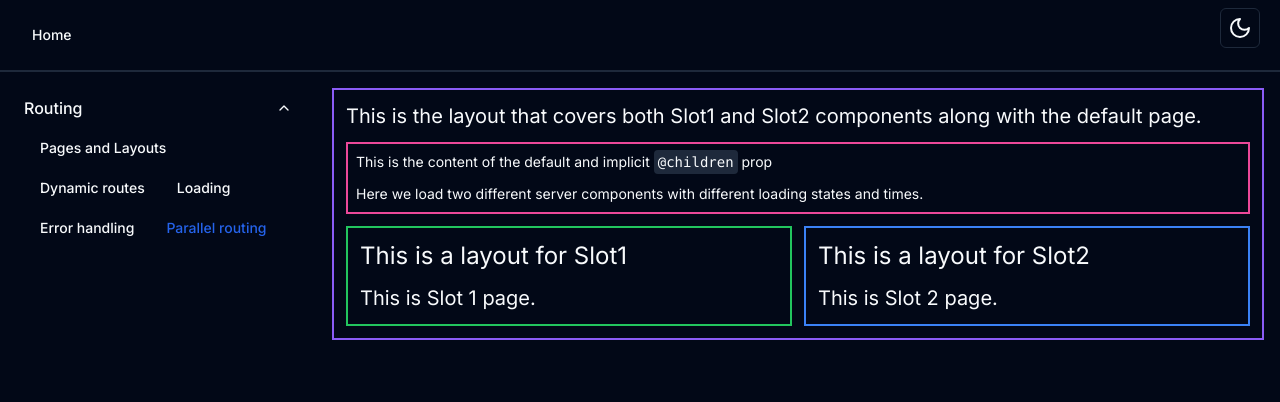
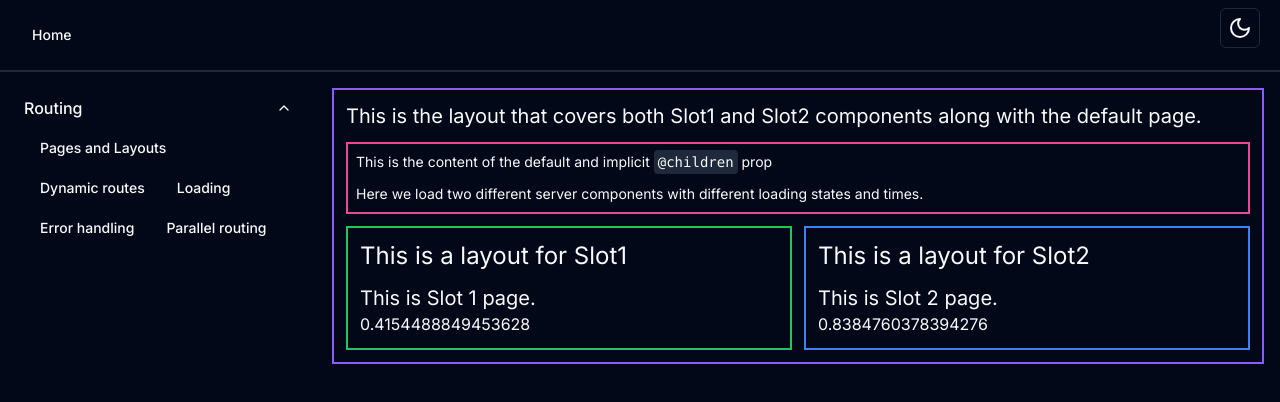
Before and after one commit to jainmohit2001/nextjs-features, a Next.js app: page /routing/parallel-routing in a window 1280 px wide. Shown: the top 402 px of the page. Built offline with nearby package versions, Linux system fonts and the light colour scheme.

Commit message:
Solved parallel routing issue using manual router.refresh and router.push methods

```diff
--- a/src/app/routing/parallel-routing/@slot1/layout.tsx
+++ /dev/null
@@ -1,12 +0,0 @@
-export default function Slot1Layout({
-  children,
-}: {
-  children: React.ReactNode
-}) {
-  return (
-    <div className="flex flex-1 flex-col gap-3 border-2 border-green-500 p-3">
-      <p className="text-2xl">This is a layout for Slot1</p>
-      {children}
-    </div>
-  )
-}
--- a/src/app/routing/parallel-routing/@slot1/loading.tsx
+++ /dev/null
@@ -1,3 +0,0 @@
-export default function Slot1Loading() {
-  return <p className="text-xl text-green-500">Loading Slot 1 data...</p>
-}
--- a/src/app/routing/parallel-routing/@slot1/page.tsx
+++ b/src/app/routing/parallel-routing/@slot1/page.tsx
@@ -1,9 +1,15 @@
 import { sleep } from '@/lib/utils'
 
+export const dynamic = 'force-dynamic'
 export const revalidate = 0
 
 export default async function Slot1Page() {
   await sleep(1500)
 
-  return <p className="text-xl">This is Slot 1 page.</p>
+  return (
+    <div>
+      <p className="text-xl">This is Slot 1 page.</p>
+      <p>{Math.random().toString()}</p>
+    </div>
+  )
 }
--- a/src/app/routing/parallel-routing/@slot2/layout.tsx
+++ /dev/null
@@ -1,12 +0,0 @@
-export default function Slot2Layout({
-  children,
-}: {
-  children: React.ReactNode
-}) {
-  return (
-    <div className="flex flex-1 flex-col gap-3 border-2 border-blue-500 p-3">
-      <p className="text-2xl">This is a layout for Slot2</p>
-      {children}
-    </div>
-  )
-}
--- a/src/app/routing/parallel-routing/@slot2/loading.tsx
+++ /dev/null
@@ -1,3 +0,0 @@
-export default function Slot2Loading() {
-  return <p className="text-xl text-blue-500">Loading Slot 2 data...</p>
-}
--- a/src/app/routing/parallel-routing/@slot2/page.tsx
+++ b/src/app/routing/parallel-routing/@slot2/page.tsx
@@ -1,9 +1,15 @@
 import { sleep } from '@/lib/utils'
 
+export const dynamic = 'force-dynamic'
 export const revalidate = 0
 
 export default async function Slot2Page() {
   await sleep(3000)
 
-  return <p className="text-xl">This is Slot 2 page.</p>
+  return (
+    <div>
+      <p className="text-xl">This is Slot 2 page.</p>
+      <p>{Math.random().toString()}</p>
+    </div>
+  )
 }
--- a/src/app/routing/parallel-routing/layout.tsx
+++ b/src/app/routing/parallel-routing/layout.tsx
@@ -1,3 +1,5 @@
+import { Suspense } from 'react'
+
 type ParallelLayoutParams = {
   children: React.ReactNode
   slot1: React.ReactNode
@@ -13,8 +15,33 @@ export default function ParallelLayout(props: ParallelLayoutParams) {
       </p>
       {props.children}
       <div className="flex gap-3">
-        {props.slot1}
-        {props.slot2}
+        <div className="flex flex-1 flex-col gap-3 border-2 border-green-500 p-3">
+          <p className="text-2xl">This is a layout for Slot1</p>
+          <Suspense
+            key={'slot1'}
+            fallback={
+              <p className="flex flex-1 text-xl text-green-500">
+                Loading Slot 1...
+              </p>
+            }
+          >
+            {props.slot1}
+          </Suspense>
+        </div>
+
+        <div className="flex flex-1 flex-col gap-3 border-2 border-blue-500 p-3">
+          <p className="text-2xl">This is a layout for Slot2</p>
+          <Suspense
+            key={'slot2'}
+            fallback={
+              <p className="flex flex-1 text-xl text-blue-500">
+                Loading Slot 2...
+              </p>
+            }
+          >
+            {props.slot2}
+          </Suspense>
+        </div>
       </div>
     </div>
   )
--- a/src/components/side-nav.tsx
+++ b/src/components/side-nav.tsx
@@ -1,32 +1,42 @@
 'use client'
 
 import { useState } from 'react'
-import Link from 'next/link'
-import { usePathname } from 'next/navigation'
+import { usePathname, useRouter } from 'next/navigation'
 
-import { buttonVariants } from './ui/button'
+import { Button } from './ui/button'
 import {
   Collapsible,
   CollapsibleContent,
   CollapsibleTrigger,
 } from './ui/collapsible'
 
-type NavInfo = {
+type LinkInfo = {
   label: string
   href: string
-  content: { label: string; href: string }[]
+  refresh?: boolean
+}
+
+type NavInfo = {
+  trigger: LinkInfo
+  content: LinkInfo[]
 }
 
 const data: NavInfo[] = [
   {
-    label: 'Routing',
-    href: '/routing',
+    trigger: {
+      label: 'Routing',
+      href: '/routing',
+    },
     content: [
       { label: 'Pages and Layouts', href: '/routing/pages-and-layouts' },
       { label: 'Dynamic routes', href: '/routing/dynamic-routes' },
       { label: 'Loading', href: '/routing/loading' },
       { label: 'Error handling', href: '/routing/error-handling' },
-      { label: 'Parallel routing', href: '/routing/parallel-routing' },
+      {
+        label: 'Parallel routing',
+        href: '/routing/parallel-routing',
+        refresh: true,
+      },
     ],
   },
 ]
@@ -38,7 +48,7 @@ export function SideNav() {
     <div className="sticky flex h-[calc(100vh-var(--header-height))] flex-1 flex-col px-2 py-4">
       <div className="flex h-full w-[300px] flex-1 flex-col gap-2 overflow-y-scroll">
         {data.map((item, index) => {
-          const open = pathname.startsWith(item.href)
+          const open = pathname.startsWith(item.trigger.href)
           return Collapse(item, index, open, pathname)
         })}
       </div>
@@ -53,6 +63,14 @@ function Collapse(
   pathname: string,
 ) {
   const [open, setOpen] = useState(initialOpen)
+  const router = useRouter()
+
+  const navigate = (item: LinkInfo) => {
+    router.push(item.href)
+    if (item.refresh === true) {
+      router.refresh()
+    }
+  }
 
   return (
     <Collapsible open={open} className="px-4" key={index}>
@@ -61,29 +79,28 @@ function Collapse(
           setOpen(!open)
         }}
       >
-        <Link
-          href={item.href}
-          className={pathname == item.href ? 'active' : undefined}
+        <a
+          onClick={() => navigate(item.trigger)}
+          className={pathname == item.trigger.href ? 'active' : undefined}
         >
-          {item.label}
-        </Link>
+          {item.trigger.label}
+        </a>
       </CollapsibleTrigger>
 
       <CollapsibleContent>
         {item.content.map((subItem, subIndex) => {
           return (
-            <Link
+            <Button
+              variant="link"
+              onClick={() => navigate(subItem)}
               key={subIndex}
-              href={subItem.href}
-              className={buttonVariants({
-                variant: 'link',
-                className:
-                  'whitespace-nowrap' +
-                  (pathname.startsWith(subItem.href) ? ' active' : ''),
-              })}
+              className={
+                'whitespace-nowrap' +
+                (pathname.startsWith(subItem.href) ? ' active' : '')
+              }
             >
               {subItem.label}
-            </Link>
+            </Button>
           )
         })}
       </CollapsibleContent>
```
